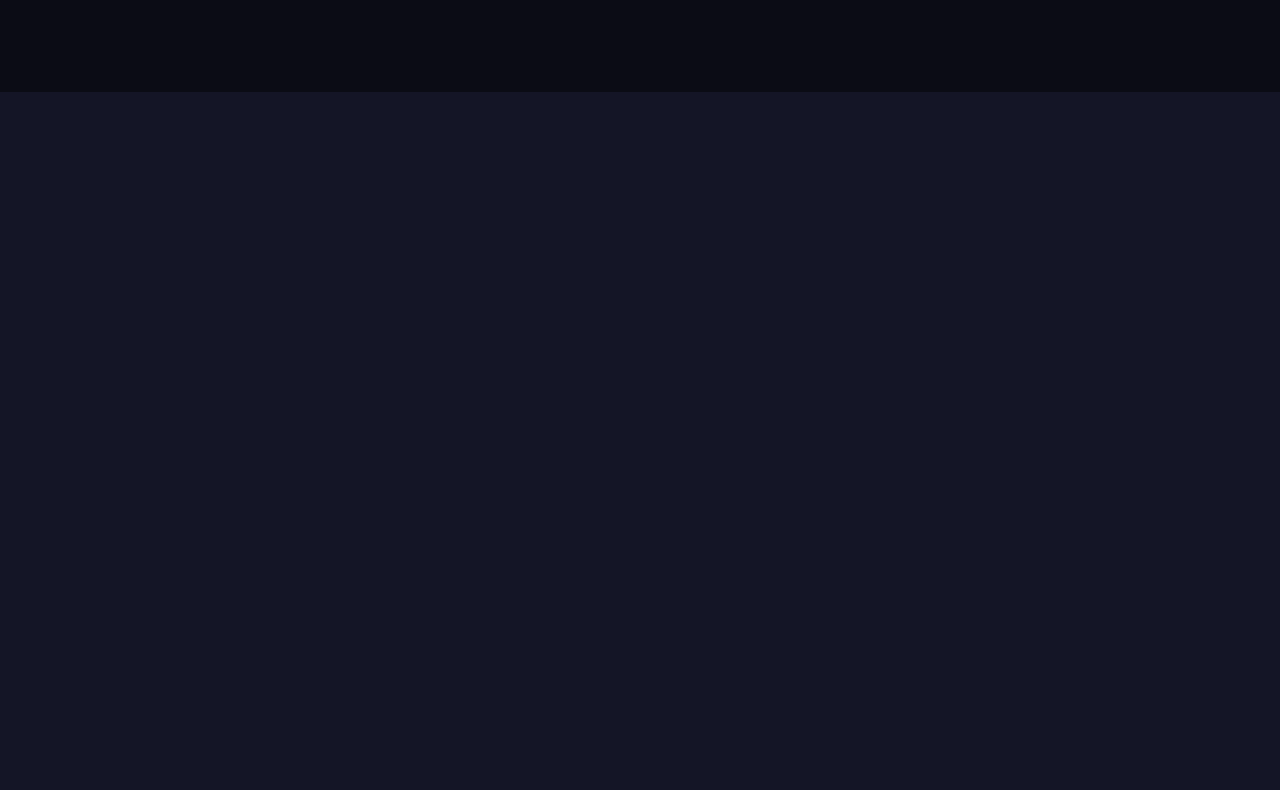
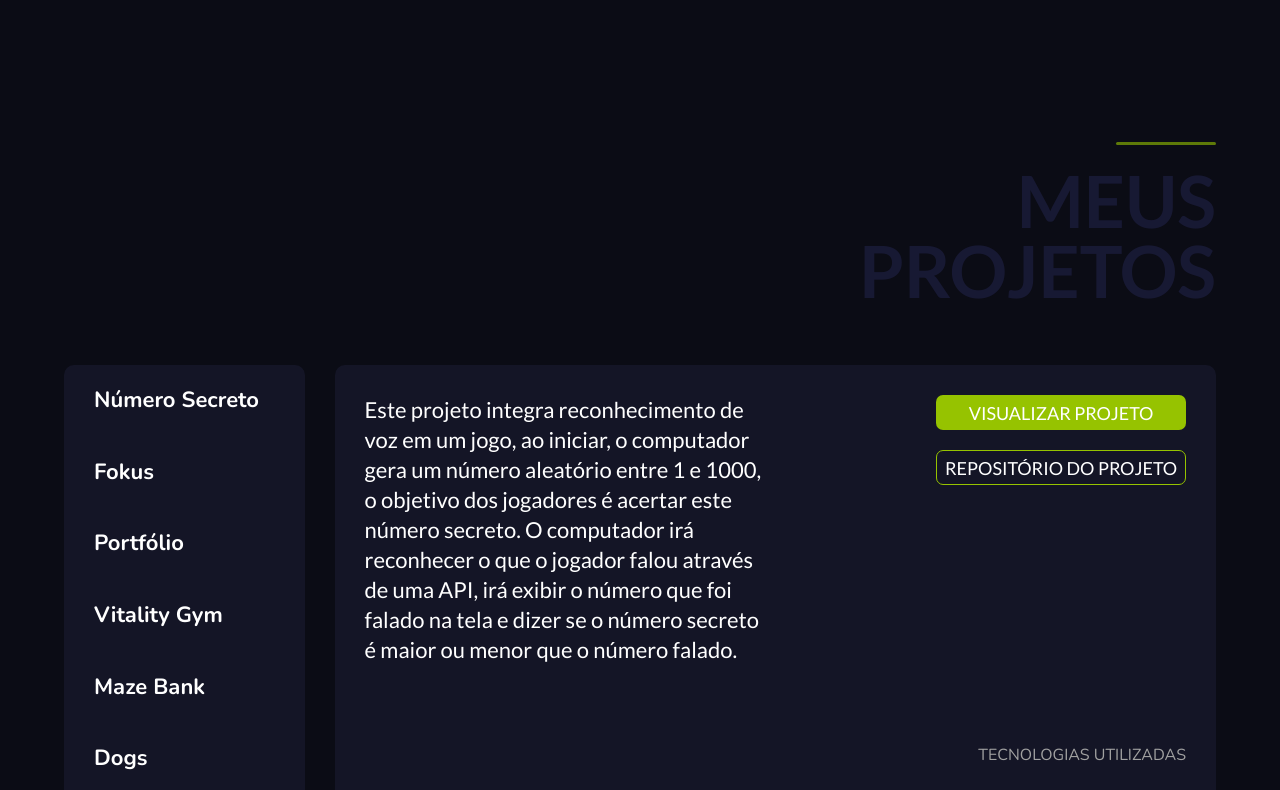
Before and after one commit to pauloturcko/portfolio-pauloturco, a website with bundled scripts: page index.html in a window 1280 px wide. Shown: the part 1788-2578 px from the top of the page. Built offline with nearby package versions, Linux system fonts and the light colour scheme.

Commit message:
projects visual finished

```diff
--- a/index.html
+++ b/index.html
@@ -90,7 +90,46 @@
             <h2>desenvolvedor front-end</h2>
           </div>
           <div class="experience-decription">
-            <p>Desenvolvimento de pequenos projetos e landing pages para campanhas publicitárias utilizando HTML, CSS & JavaScript. Para projetos maiores e mais complexos utilizava React, JavaScript e TailwindCSS, desta forma conseguindo manter o código limpo, reutilizável e escalável para possíveis atualizações futuras.</p>
+            <p>Desenvolvimento de pequenos projetos e landing pages para campanhas publicitárias utilizando HTML, CSS e JavaScript. Para projetos maiores e mais complexos utilizava React, JavaScript e TailwindCSS, desta forma conseguindo manter o código limpo, reutilizável e escalável para possíveis atualizações futuras.</p>
+          </div>
+        </div>
+      </div>
+    </article>
+
+    <article class="projects">
+      <div class="projects-title">
+        <h1>meus<br>projetos</h1>
+      </div>
+      <div class="projects-container">
+        <div class="projects-name">
+          <ul class="projects-list">
+            <li>Número Secreto</li>
+            <li>Fokus</li>
+            <li>Portfólio</li>
+            <li>Vitality Gym</li>
+            <li>Maze Bank</li>
+            <li>Dogs</li>
+            <li>Wildbeast</li>
+          </ul>
+        </div>
+        <div class="project-content">
+          <div class="project-description">
+            <p class="project-text">Este projeto integra reconhecimento de voz em um jogo, ao iniciar, o computador gera um número aleatório entre 1 e 1000, o objetivo dos jogadores é acertar este número secreto. O computador irá reconhecer o que o jogador falou através de uma API, irá exibir o número que foi falado na tela e dizer se o número secreto é maior ou menor que o número falado.</p>
+            <div class="project-acess">
+              <a class="view-project" href="">Visualizar Projeto</a>
+              <a class="view-repo" href="">Repositório do Projeto</a>
+            </div>
+          </div>
+          <div class="project-info">
+            <p class="project-type">Este é um projeto fictício, sem fins lucrativos.</p>
+            <div class="project-technologies">
+              <p>Tecnologias Utilizadas</p>
+              <ul class="tech-list">
+                <li><img src="./src/img/html-icon.svg" alt="Ícone HTML"></li>
+                <li><img src="./src/img/css-icon.svg" alt="Ícone CSS"></li>
+                <li><img src="./src/img/js-icon.svg" alt="Ícone JavaScript"></li>
+              </ul>
+            </div>
           </div>
         </div>
       </div>
--- a/src/css/global/variables.css
+++ b/src/css/global/variables.css
@@ -5,6 +5,6 @@
   --primary-text: #ffffff;
   --secondary-text: #96c300;
   --alternative-text: #a1a1a1;
-  --main-font: "Nunito";
-  --secondary-font: "Lato";
+  --main-font: "Nunito", Arial, sans-serif;
+  --secondary-font: "Lato", Arial, sans-serif;
 }
--- a/src/css/main/experiencia.css
+++ b/src/css/main/experiencia.css
@@ -80,6 +80,7 @@
     grid-template-columns: 1fr 1fr;
   }
   .experience-title {
+    z-index: 0;
     width: 100%;
     height: 100%;
     display: flex;
--- a/src/css/main/header.css
+++ b/src/css/main/header.css
@@ -8,6 +8,7 @@ header {
 }
 
 .header-container {
+  z-index: 1;
   position: fixed;
   width: 90%;
   height: 3rem;
--- /dev/null
+++ b/src/css/main/projetos.css
@@ -0,0 +1,250 @@
+.projects {
+  padding: 50px 0 100px 0;
+  color: #fff;
+  width: 100%;
+  height: auto;
+  background-color: var(--secondary-bg);
+  display: grid;
+  grid-template-columns: 1fr;
+  justify-items: center;
+  align-items: center;
+}
+
+.projects-title {
+  display: none;
+}
+
+.projects-container {
+  gap: 1.875rem;
+  width: 90%;
+  display: flex;
+  flex-direction: column;
+  justify-content: center;
+  align-items: center;
+}
+
+.projects-name {
+  border-radius: 10px;
+  padding: 1.25rem 1.875rem;
+  width: 100%;
+  background-color: var(--primary-bg);
+}
+
+.projects-list {
+  display: flex;
+  flex-direction: column;
+  gap: 1.5rem;
+  list-style: none;
+}
+
+.projects-list li {
+  display: inline-block;
+  position: relative;
+  font-family: var(--main-font);
+  color: var(--primary-text);
+  font-size: 1.375rem;
+  font-weight: 700;
+}
+
+.project-content {
+  border-radius: 10px;
+  width: 100%;
+  height: 40.625rem;
+  background-color: var(--primary-bg);
+  display: flex;
+  flex-direction: column;
+  align-items: center;
+  justify-content: space-between;
+  padding: 1.875rem;
+}
+
+.project-description {
+  width: 100%;
+  display: flex;
+  flex-direction: column;
+  justify-content: center;
+  align-items: start;
+  gap: 1.25rem;
+}
+
+.project-text {
+  font-family: var(--secondary-font);
+  color: var(--primary-text);
+  font-size: 1.375rem;
+  font-weight: 400;
+  line-height: 30px;
+}
+
+.project-acess {
+  display: flex;
+  flex-direction: column;
+  align-items: start;
+  gap: 1.25rem;
+}
+
+.view-project {
+  display: flex;
+  align-items: center;
+  justify-content: center;
+  color: var(--primary-text);
+  font-family: var(--secondary-font);
+  text-align: center;
+  text-transform: uppercase;
+  font-size: 1.125rem;
+  font-weight: 500;
+  text-decoration: none;
+  cursor: pointer;
+  background-color: var(--secondary-text);
+  width: 15.625rem;
+  height: 2.1875rem;
+  border-radius: 7px;
+}
+
+.view-repo {
+  display: flex;
+  align-items: center;
+  justify-content: center;
+  color: var(--primary-text);
+  font-family: var(--secondary-font);
+  text-align: center;
+  text-transform: uppercase;
+  font-size: 1.125rem;
+  font-weight: 500;
+  text-decoration: none;
+  cursor: pointer;
+  background-color: transparent;
+  width: 15.625rem;
+  height: 2.1875rem;
+  border: 1px solid var(--secondary-text);
+  border-radius: 7px;
+}
+
+.project-info {
+  width: 100%;
+  height: auto;
+  display: flex;
+  flex-direction: column-reverse;
+  justify-content: center;
+  align-items: start;
+  gap: 4.5rem;
+}
+
+.project-type {
+  color: var(--alternative-text);
+  font-family: var(--main-font);
+  font-size: 0.75rem;
+  font-weight: 400;
+}
+
+.project-technologies {
+  display: flex;
+  flex-direction: column;
+  gap: 12px;
+}
+
+.project-technologies p {
+  color: var(--alternative-text);
+  font-family: var(--main-font);
+  font-size: 1rem;
+  font-weight: 400;
+  text-transform: uppercase;
+}
+
+.tech-list {
+  list-style: none;
+  display: flex;
+  gap: 10px;
+}
+
+@media screen and (min-width: 1024px) {
+  .projects-title {
+    display: flex;
+    width: 90%;
+    justify-content: end;
+    text-align: end;
+    z-index: 0;
+    color: var(--header-bg);
+    font-family: var(--secondary-font);
+    opacity: 60%;
+    font-size: 3rem;
+    font-weight: 900;
+    line-height: 70px;
+    text-transform: uppercase;
+  }
+  .projects-title h1 {
+    display: flex;
+    flex-direction: column;
+    align-items: end;
+    gap: 1.25rem;
+  }
+  .projects-title h1::before {
+    content: "";
+    display: block;
+    width: 100px;
+    height: 3px;
+    background-color: var(--secondary-text);
+    border-radius: 10px;
+  }
+  .projects {
+    gap: 3.75rem;
+  }
+  .projects-container {
+    flex-direction: row;
+  }
+  .projects-name {
+    width: 18.75rem;
+    height: 500px;
+    display: flex;
+    align-items: center;
+    justify-content: start;
+  }
+  .projects-list {
+    height: 100%;
+    gap: 0;
+    justify-content: space-between;
+  }
+  .projects-list li {
+    cursor: pointer;
+  }
+  .project-content {
+    height: 500px;
+  }
+  .project-description {
+    flex-direction: row;
+    justify-content: space-between;
+  }
+  .project-text {
+    width: 25rem;
+  }
+  .project-info {
+    flex-direction: row;
+    justify-content: space-between;
+    align-items: end;
+  }
+  .project-technologies {
+    gap: 1.875rem;
+  }
+}
+
+@media screen and (min-width: 1440px) {
+  .projects-title {
+    width: 80%;
+  }
+  .projects-container {
+    width: 80%;
+    justify-content: space-between;
+  }
+  .projects-name {
+    width: 18.75rem;
+  }
+  .project-content {
+    width: 56.25rem;
+  }
+  .project-text {
+    font-size: 1.625rem;
+    width: 31.25rem;
+  }
+  .project-acess a {
+    font-size: 1.125rem;
+  }
+}
--- a/src/css/styles.css
+++ b/src/css/styles.css
@@ -4,3 +4,4 @@
 @import url(./main/inicio.css);
 @import url(./main/sobreMim.css);
 @import url(./main/experiencia.css);
+@import url(./main/projetos.css);
```
Also changed, not shown: src/js/projects-.js (added, +18 -0 lines), src/img/css-icon.svg (added), src/img/html-icon.svg (added), src/img/js-icon.svg (added).
